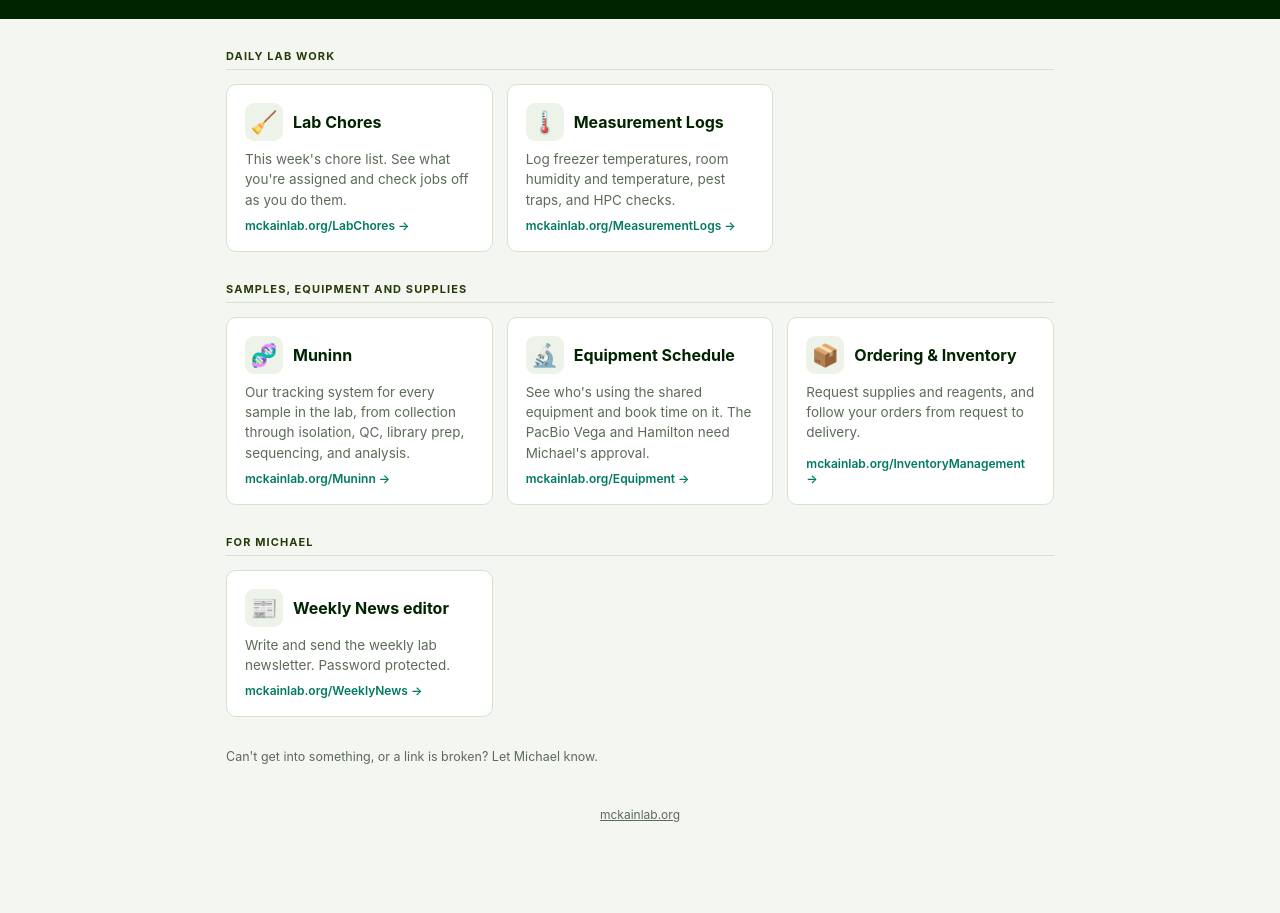
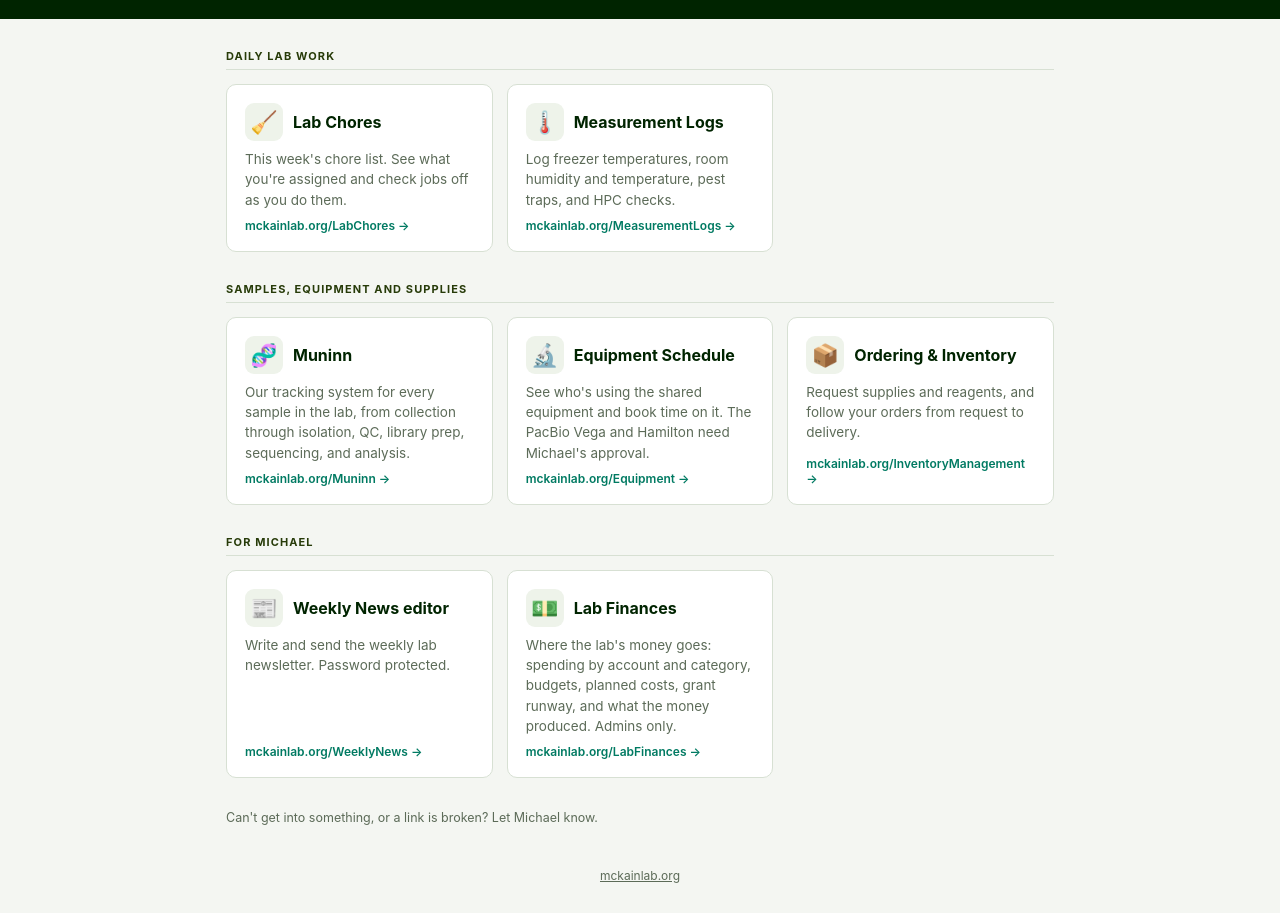
Before and after one commit to mrmckain/LabTools, a plain HTML site: page index.html in a window 1280 px wide. Shown: the part 103-1016 px from the top of the page. Before the commit the page ends 955 px from the top, so only its background shows below. Drawn offline with Linux system fonts and the light colour scheme.

Commit message:
Add Lab Finances to For Michael
Co-Authored-By: Claude Opus 5.5 <noreply@anthropic.com>

```diff
--- a/index.html
+++ b/index.html
@@ -90,6 +90,11 @@ footer { text-align: center; font-size: 12px; color: var(--muted); padding: 0 16
       <p class="desc">Write and send the weekly lab newsletter. Password protected.</p>
       <span class="url">mckainlab.org/WeeklyNews →</span>
     </a>
+    <a class="card" href="https://mckainlab.org/LabFinances/">
+      <div class="top"><span class="icon">💵</span><span class="name">Lab Finances</span></div>
+      <p class="desc">Where the lab's money goes: spending by account and category, budgets, planned costs, grant runway, and what the money produced. Admins only.</p>
+      <span class="url">mckainlab.org/LabFinances →</span>
+    </a>
   </div>
 
   <p class="note">Can't get into something, or a link is broken? Let Michael know.</p>
```
